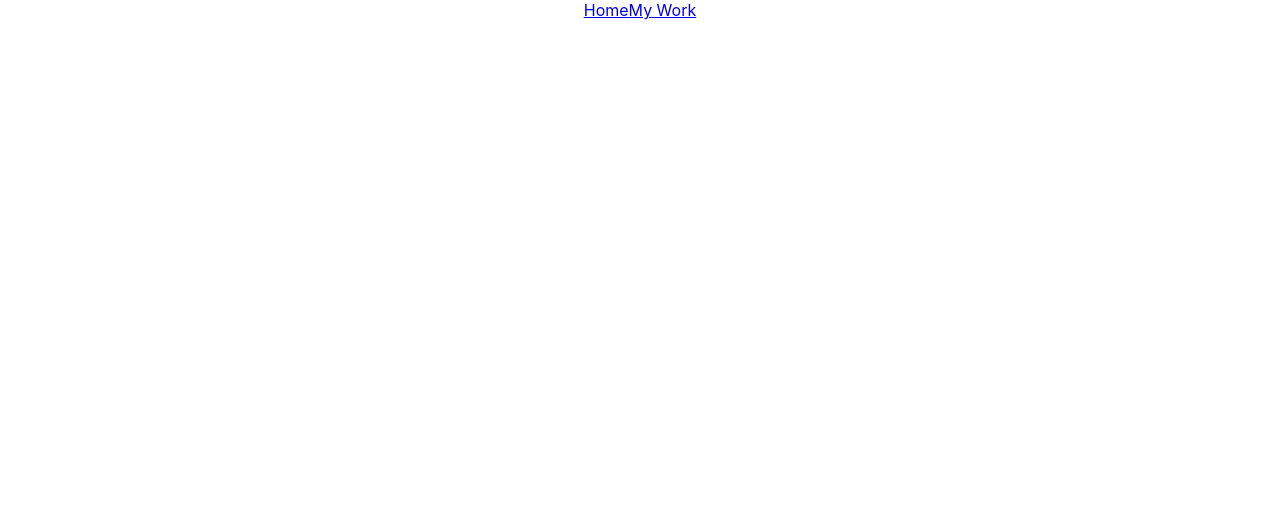
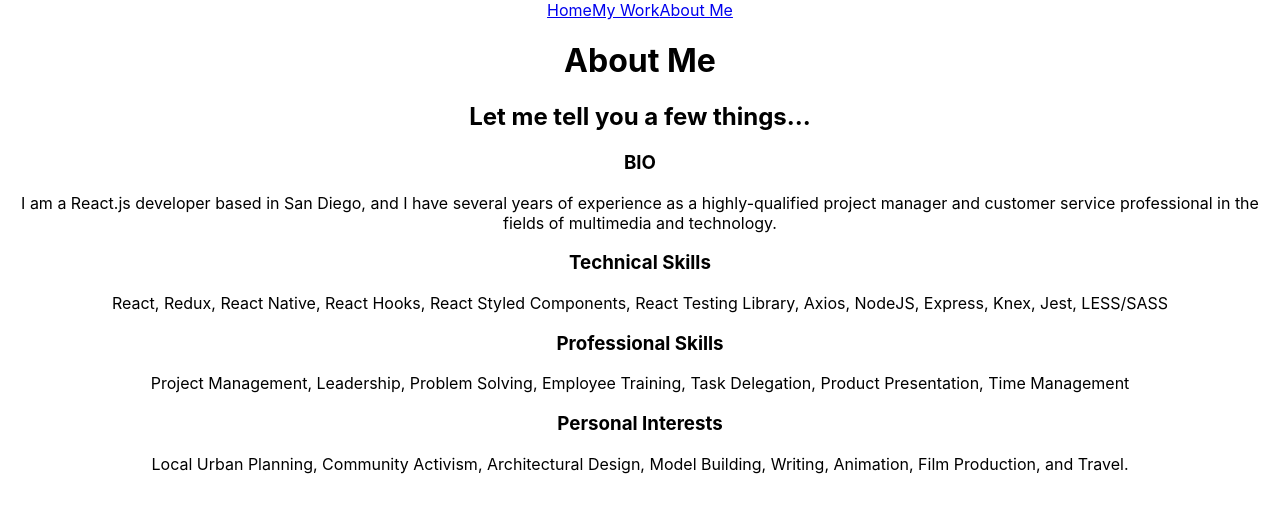
Before and after one commit to MAmaya1/portfolio-website-react, a React (Create React App) app: page /about-me in a window 1280 px wide. Shown: the top 512 px of the page. Built offline with nearby package versions, Linux system fonts and the light colour scheme.

Commit message:
added AboutMePage, and profile img

```diff
--- a/src/App.js
+++ b/src/App.js
@@ -6,6 +6,7 @@ import { BrowserRouter as Router, Route } from 'react-router-dom';
 import NavBar from './components/NavBar';
 import HomePage from './components/HomePage';
 import PortfolioPage from './components/PortfolioPage';
+import AboutMePage from './components/AboutMePage';
 
 // Import Styles
 
@@ -18,6 +19,7 @@ function App() {
         <NavBar />
         <Route exact path='/' component={HomePage}/>
         <Route path='/portfolio' component={PortfolioPage}/>
+        <Route path='/about-me' component={AboutMePage}/>
       </div>
     </Router>
   );
--- /dev/null
+++ b/src/components/AboutMePage.js
@@ -0,0 +1,35 @@
+import React from 'react';
+
+// Import Images
+
+import portrait from '../images/portrait.jpg'
+
+const AboutMePage = props => {
+    return (
+        <div>
+            <h1>About <span>Me</span></h1>
+            <h2>Let me tell you a few things...</h2>
+            <div className="about-info">
+                <image src={portrait}/>
+                <div className="bio">
+                    <h3>BIO</h3>
+                    <p>I am a React.js developer based in San Diego, and I have several years of experience as a highly-qualified project manager and customer service professional in the fields of multimedia and technology.</p>
+                </div>
+                <div className="info-box">
+                    <h3>Technical Skills</h3>
+                    <p>React, Redux, React Native, React Hooks, React Styled Components, React Testing Library, Axios, NodeJS, Express, Knex, Jest, LESS/SASS</p>
+                </div>
+                <div className="info-box">
+                    <h3>Professional Skills</h3>
+                    <p>Project Management, Leadership, Problem Solving, Employee Training, Task Delegation, Product Presentation, Time Management</p>
+                </div>
+                <div className="info-box">
+                    <h3>Personal Interests</h3>
+                    <p>Local Urban Planning, Community Activism, Architectural Design, Model Building, Writing, Animation, Film Production, and Travel.</p>
+                </div>
+            </div>
+        </div>
+    )
+}
+
+export default AboutMePage;
--- a/src/components/NavBar.js
+++ b/src/components/NavBar.js
@@ -5,9 +5,9 @@ const NavBar = props => {
     return (
         <div>
             <NavLink exact to='/'>Home</NavLink>
-            <NavLink to='portfolio'>My Work</NavLink>
-            {/* <NavLink>My Work</NavLink>
-            <NavLink>My Work</NavLink> */}
+            <NavLink to='/portfolio'>My Work</NavLink>
+            <NavLink to='/about-me'>About Me</NavLink>
+            {/* <NavLink>My Work</NavLink> */}
         </div>
     )
 }
```
Also changed, not shown: src/images/portrait.jpg (added).
